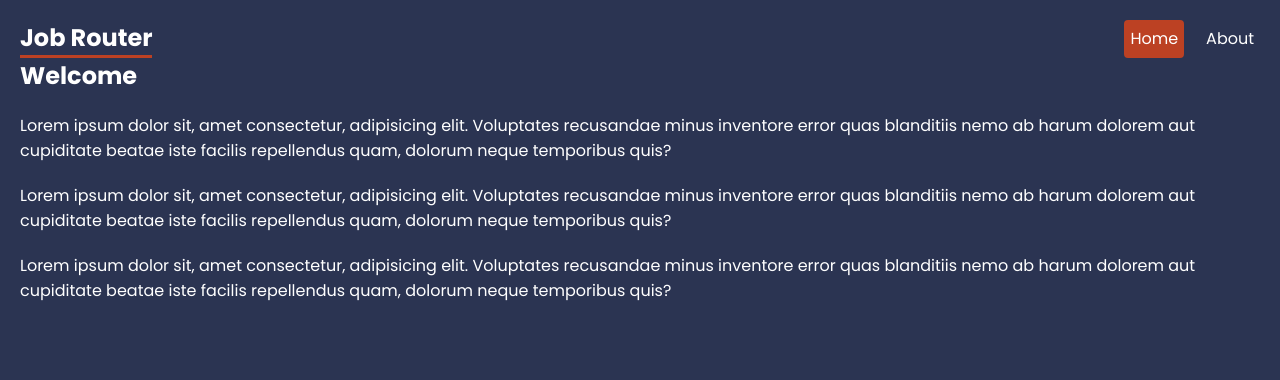
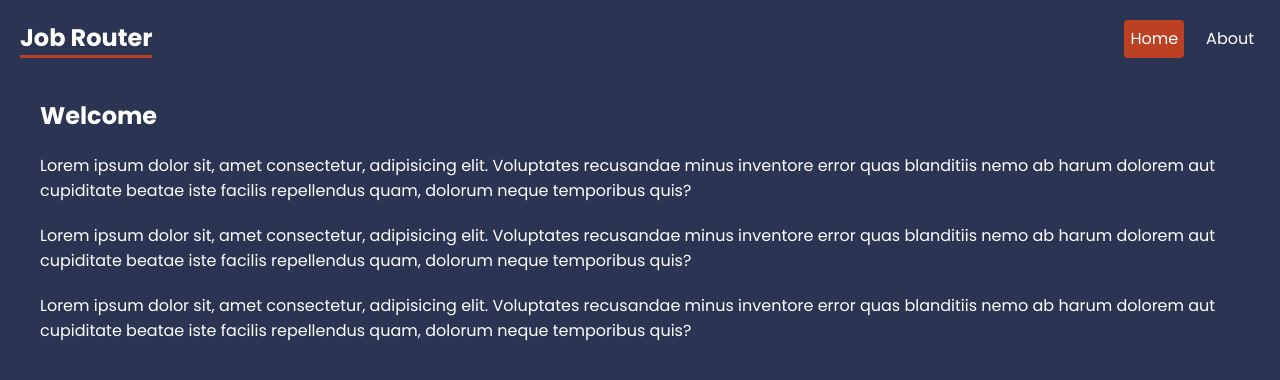
Before and after one commit to iBookdrupal/React-Router, a React (Create React App) app: page / in a window 1280 px wide. Shown: the top 380 px of the page. Built offline with nearby package versions, Linux system fonts and the light colour scheme.

Commit message:
modified: new routing created

```diff
--- a/src/App.js
+++ b/src/App.js
@@ -1,30 +1,24 @@
-import {BrowserRouter, Routes, Route, Link, NavLink} from 'react-router-dom'
+import {createBrowserRouter, createRoutesFromElements, RouterProvider, Route} from 'react-router-dom'
 
 //pages
 import Home from './pages/Home'
 import About from './pages/About'
 
+//layout
+import RootLayout from './layout/RootLayout'
+
+const router = createBrowserRouter(
+  createRoutesFromElements(
+    <Route path='/' element={<RootLayout />}>
+          <Route index element={<Home />}/>
+          <Route path='about' element={<About />}/>
+    </Route>
+    )
+  )
 
 function App() {
   return (
-    <BrowserRouter>
-
-    <header>
-      <nav>
-        <h1>Job Router</h1>
-        <NavLink to='/'>Home</NavLink>
-        <NavLink to='/about'>About</NavLink>
-      </nav>
-
-    </header>
-      <main>
-        <Routes>
-          <Route index element={<Home />}/>
-          <Route path='about' element={<About />}/>
-        </Routes>
-
-      </main>
-    </BrowserRouter>
+      <RouterProvider router={router} />
   );
 }
 
--- a/src/index.css
+++ b/src/index.css
@@ -55,6 +55,10 @@
 
 
 /* page content */
+main {
+  max-width: 1200px;
+  margin: 40px auto;
+}
 
 
 /* help layout */
--- /dev/null
+++ b/src/layout/RootLayout.js
@@ -0,0 +1,18 @@
+import {NavLink, Outlet} from 'react-router-dom'
+export default function RootLayout(){
+	return(
+		<div className='root-layout'>
+		 <header>
+      <nav>
+        <h1>Job Router</h1>
+        <NavLink to='/'>Home</NavLink>
+        <NavLink to='/about'>About</NavLink>
+      </nav>
+    </header>
+
+    <main>
+    	<Outlet />
+    </main>
+	</div>
+		)
+}
```
Also changed, not shown: src/AppOldRouting.js (added, +31 -0 lines).
